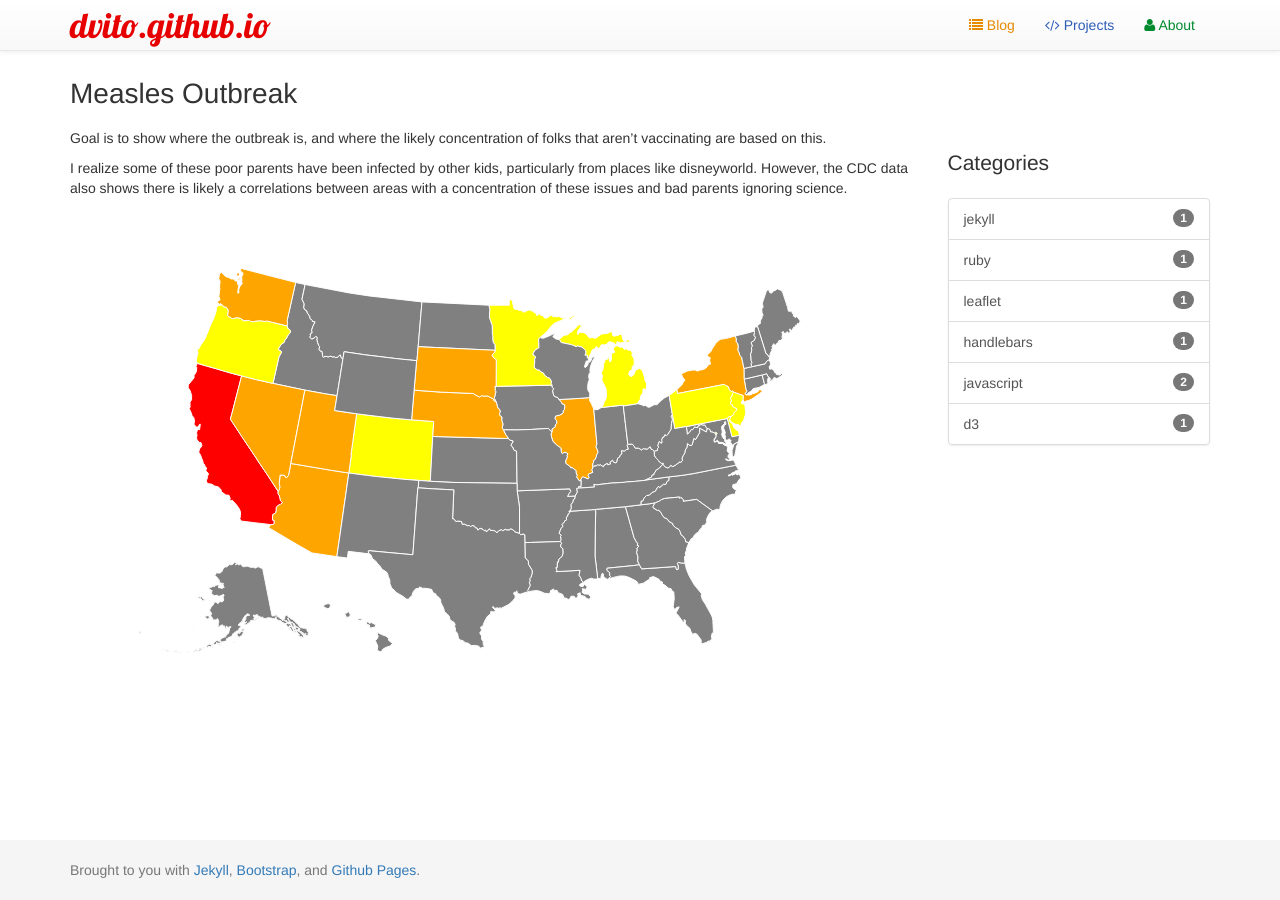
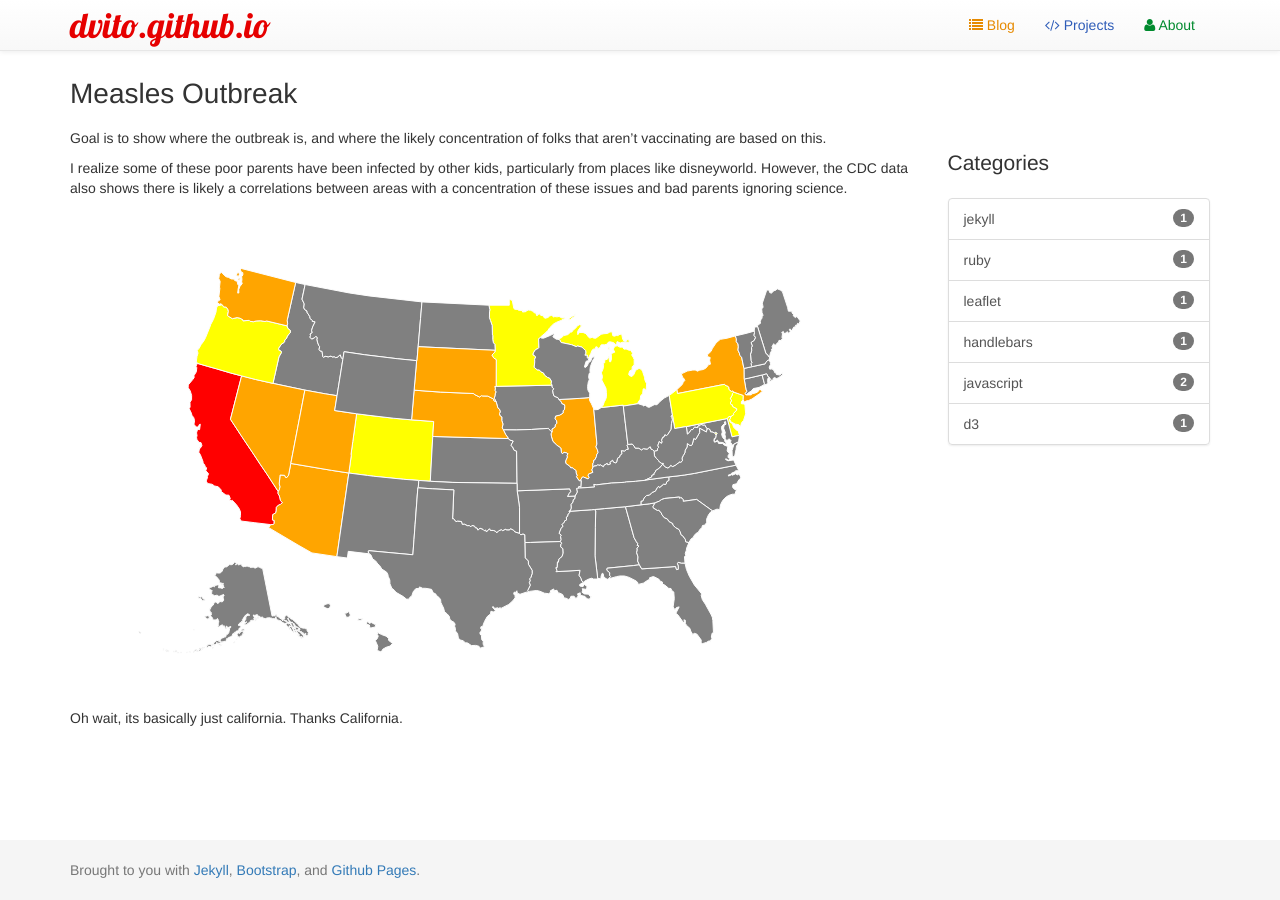
Before and after one commit to dvito/pages_master, a Jekyll site: the page built from _posts/2015-02-10-measles-outbreak.markdown, in a window 1280 px wide. Built offline with Jekyll 4.4.1, drawn with Linux system fonts in a browser that asks for light colours; nearby versions of some CDN libraries; library files that are not in the unit come from our copies; Markdown is read by kramdown in place of the engine named in the settings; some of the changed lines change nothing that is shown.

Commit message:
change measles file

```diff
--- a/_posts/2015-02-10-measles-outbreak.markdown
+++ b/_posts/2015-02-10-measles-outbreak.markdown
@@ -1,7 +1,7 @@
 ---
 layout: post
 title:  "Measles Outbreak"
-date:   2014-03-11 15:30:00
+date:   2015-02-10 12:00:00
 categories: d3 javascript
 ---
 
@@ -15,6 +15,7 @@
 
 </div>
 
+Oh wait, its basically just california. Thanks California.
 
 <script src="/js/d3.v3.min.js"></script>
 <script src="/js/topojson.min.js"></script>
@@ -34,10 +35,14 @@
         data: data,
         geographyConfig: {
             popupTemplate: function(geo, data) {
-                return ['<div class="hoverinfo"><strong>',
+                if(data){
+                    return ['<div class="hoverinfo"><strong>',
                         'Number of cases in ' + geo.properties.name,
                         ': ' + data.cases,
                         '</strong></div>'].join('');
+                }else{
+                    return "";
+                }
             }
         }
     });
```
